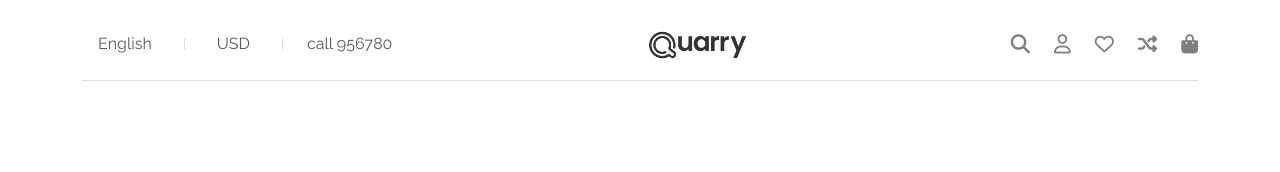
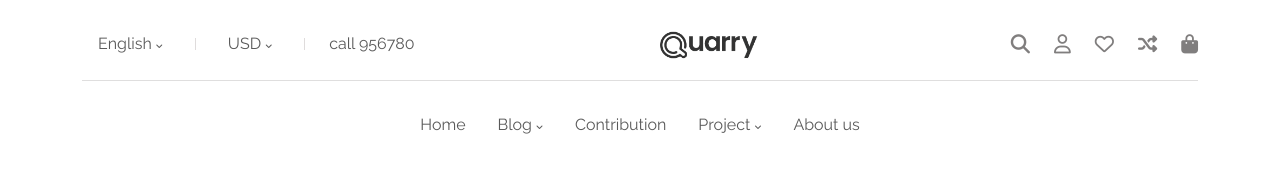
Before and after one commit to hossainpgmr/project-quarry-, a website: page index.html in a window 1280 px wide. Drawn offline with nearby package versions, Linux system fonts and the light colour scheme; files whose address does not match are found by name.

Commit message:
second navbar done

```diff
--- a/index.html
+++ b/index.html
@@ -19,16 +19,20 @@
     </head>
 
     <body>
+        <!-- first navbar section -->
+
         <nav class="navbar navbar-expand-lg">
             <div class="container mt-2">
                 <a class="navbar-brand" href="#">
-                    <img src="./image/logo.png" alt="Brand logo" height="30">
+                    <img src="./asests/logo.png" alt="Brand logo" height="30">
                 </a>
-                <!-- left side -->
+                <!--first navbar left side -->
                 <div class="order-first">
                     <ul class="navbar-nav align-items-center gap-3">
                         <li class="nav-item custom-dropdown nav-link">
-                            <a class="nav-link " aria-current="page" href="#">English</a>
+                            <a class="nav-link " aria-current="page" href="#">English
+                                <span class="arrow-icon"><i class="fa-solid fa-angle-down"></i></span>
+                            </a>
 
                             <ul class="navbar-nav">
                                 <li>Bangla</li>
@@ -38,7 +42,9 @@
                         </li>
                         <li class="single-bar"></li>
                         <li class="nav-item custom-dropdown nav-link">
-                            <a class="nav-link" href="#">USD</a>
+                            <a class="nav-link" href="#">USD
+                                <span class="arrow-icon"><i class="fa-solid fa-angle-down"></i></span>
+                            </a>
                             <ul class="navbar-nav">
                                 <li>BDT</li>
                                 <li>DIRHAM</li>
@@ -51,7 +57,7 @@
                         </li>
                     </ul>
                 </div>
-                <!-- right side -->
+                <!--  first navbar right side -->
                 <div>
                     <ul class="navbar-nav flex-row gap-4">
                         <li class="nav-item">
@@ -88,12 +94,47 @@
             <hr>
         </div>
         <!-- second navbar section -->
-         <section class="second-navbar">
-            <div class="container">
+        <section class="second-navbar navbar navbar-expand-lg">
+            <div class="container mt-2">
                 <div></div>
+                <div class="nav-link flex-row gap-3">
+                    <ul class="navbar-nav">
+                        <li class="nav-item nav-link">
+                            <a class="nav-link" aria-current="page" href="#">Home</a>
+                        </li>
+                        <li class="nav-item custom-dropdown nav-link">
+                            <a class="nav-link" href="#">Blog
+                                <span class="arrow-icon"><i class="fa-solid fa-angle-down"></i></span>
+                            </a>
+                            <ul class="navbar-nav">
+                                <li> Dstrok</li>
+                                <li> Habitual</li>
+                                <li> Banksia</li>
+                            </ul>
+                        </li>
+                        <li class="nav-item nav-link">
+                            <a class="nav-link" href="#">Contribution</a>
+                        </li>
+                        <li class="nav-item custom-dropdown nav-link">
+                            <a class="nav-link" href="#">Project
+                                <span class="arrow-icon"><i class="fa-solid fa-angle-down"></i></span>
+                            </a>
+                            <ul class="navbar-nav">
+                                <li>Project DstrokLivia</li>
+                                <li>Project Habitual</li>
+                                <li>Project Banksia</li>
+                            </ul>
+                        </li>
+                        <li class="nav-item nav-link">
+                            <a class="nav-link" href="#">About us</a>
+                        </li>
+                    </ul>
+                </div>
                 <div></div>
             </div>
-         </section>
+        </section>
+
+
     </body>
 
 </html>
--- a/scss/index.scss
+++ b/scss/index.scss
@@ -4,7 +4,7 @@
 // custom css
 
 $font-family-sans-serif: "Raleway", sans-serif;
-
+// nav section 1st
 body a {
   cursor: pointer;
 }
@@ -28,9 +28,9 @@ body a {
   display: none;
 }
 .custom-dropdown:hover ul {
+  min-width: 100px;
   display: block;
   position: absolute;
-  min-width: 100px;
   z-index: 100;
   background-color: #fff;
   padding: 1rem;
@@ -39,5 +39,14 @@ body a {
 .custom-dropdown ul li {
   cursor: pointer;
 }
+
+// second nav section
+
+.arrow-icon {
+  font-size: 0.5rem;
+  text-align: center;
+  align-items: center;
+}
+
 // bootstrap node modules
 @import "../node_modules/bootstrap/scss/bootstrap";
```
Also changed, not shown: css/style.css, 1 other file.
